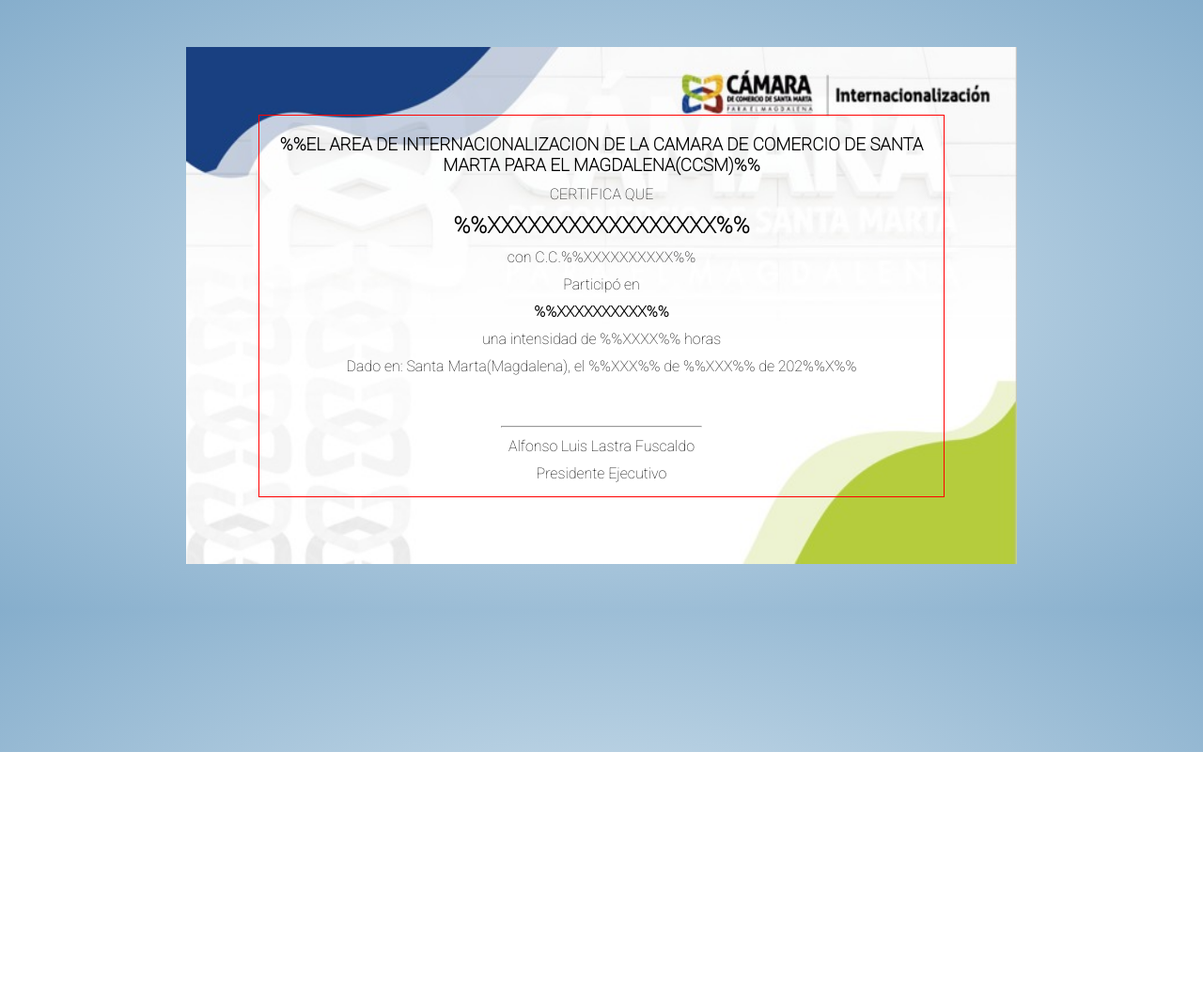
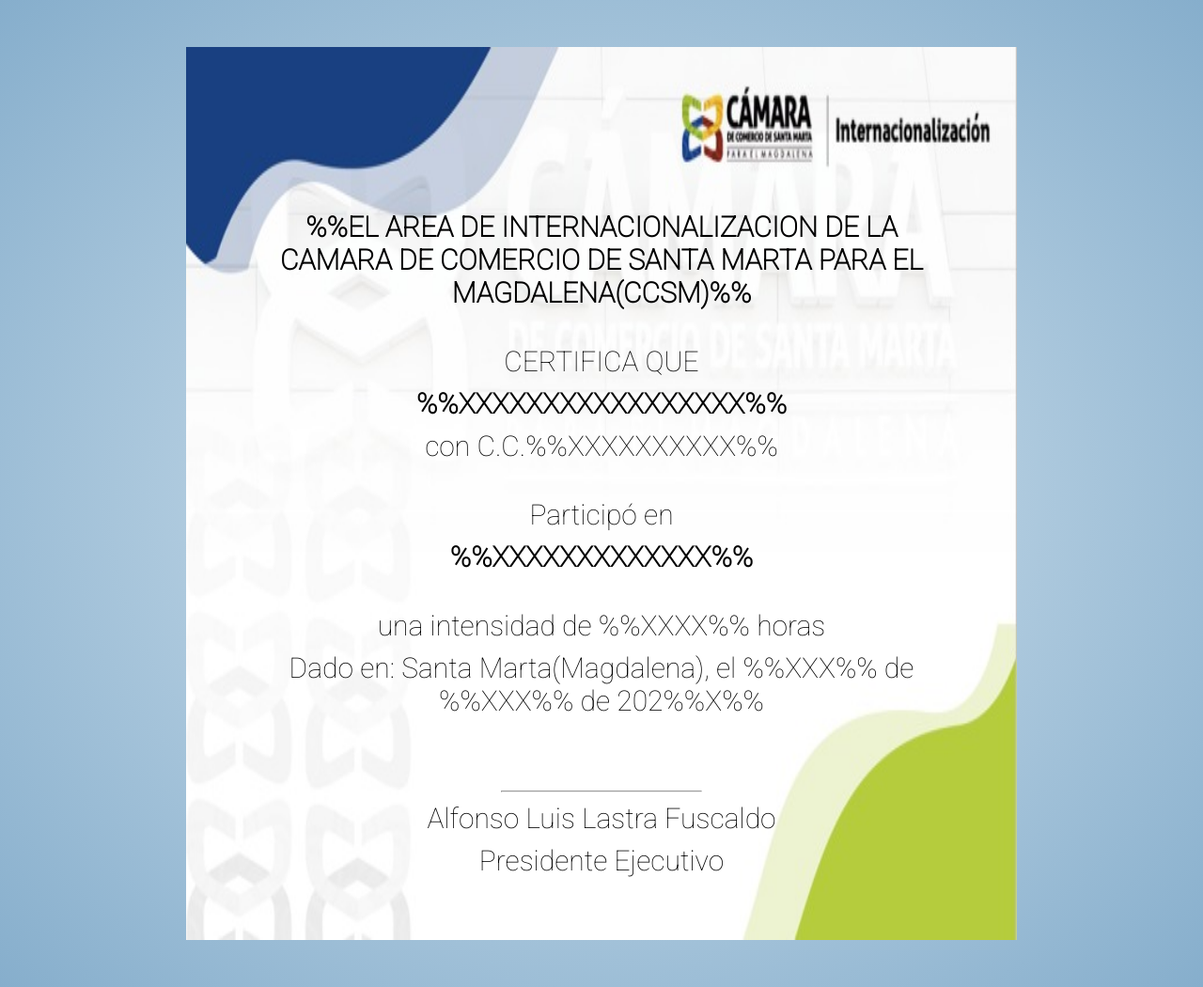
Before and after one commit to juanJserrano/Certificados, a plain HTML site: page index.html in a window 1280 px wide. Shown: the whole page at 94% size. Before the commit the page ends 800 px from the top, so only its background shows below. Drawn offline with Linux system fonts and the light colour scheme.

Commit message:
terminado

```diff
--- a/index.html
+++ b/index.html
@@ -3,6 +3,7 @@
 <head>
     <meta charset="UTF-8">
     <meta name="viewport" content="width=device-width, initial-scale=1.0">
+    <meta name="viewport" content="width=device-width">
     <link rel="stylesheet" href="style.css">
     <title>Document</title>
 </head>
@@ -10,22 +11,33 @@
     <div class="contenedor">
         <img src="Plantilla.jpeg" alt="">
         <div class="texto">
-           <h3>%%EL AREA DE INTERNACIONALIZACION DE LA CAMARA DE COMERCIO DE SANTA MARTA
-               PARA EL MAGDALENA(CCSM)%%</h3>
+
+            <h3>
+               %%EL AREA DE INTERNACIONALIZACION DE LA CAMARA DE COMERCIO DE SANTA MARTA PARA EL MAGDALENA(CCSM)%%
+            </h3>
+            <br>
+            <div class="nombre-colaborador">
                 <span>CERTIFICA QUE </span>
                 <h2>%%XXXXXXXXXXXXXXXXX%%</h2>
                 <span>con C.C.%%XXXXXXXXXX%%</span>
+            </div>
+           <br>
+            <div class="participo">
                 <span>Participó en</span>
-            <b>%%XXXXXXXXXX%%</b>
-
+                <b>%%XXXXXXXXXXXXX%%</b>
+            </div>
+            <br>
+            <div class="hora-fecha">
                 <span>una intensidad de %%XXXX%% horas</span>
                 <span>Dado en: Santa Marta(Magdalena), el %%XXX%% de %%XXX%% de 202%%X%%</span>
+            </div>
             <br>
-            <br>
+            <div class="firma">
                 <hr>
-
                 <span>Alfonso Luis Lastra Fuscaldo</span>
                 <span>Presidente Ejecutivo</span>
+            </div>
+
 
         </div>
     </div>
--- a/style.css
+++ b/style.css
@@ -12,8 +12,7 @@
 }
 .contenedor{
     width: 70%;
-    max-width: 1000px;
-    height: 550px;
+    height: 950px;
     position: relative;
     overflow: hidden;
     margin: 50px auto;
@@ -27,27 +26,43 @@ img{
     width: 100%;
     height: 100%;
     position: absolute;
+    padding: 10px;
 }
 .texto{
     position: relative;
-    border: 1px solid red;
+    padding: 1em;
     width: 80%;
-    height: 70%;
-    padding: 10px;
+    height: 76%;
     margin: auto;
     word-wrap: break-word;
     text-align: center;
+    overflow: visible;
 }
 h3,h2,span,b{
     margin: 10px;
+    font-size:30px;
     display: block;
     font-family: 'Roboto', sans-serif;
 }
 h3{
-
-
+    margin-top:2em;
 }
-
 hr{
     width: 30%;
 }
+.firma{
+    margin-top: 7%;
+    display: block;
+}
+
+
+@media screen and (max-width:600px)and(min-width:500px){
+    .contenedor{
+        width: 80%;
+    }
+
+    .texto{
+        width: 80%;
+        font-size: 20px;
+    }
+}
```
Lines whose indentation alone changed are shown as unchanged.
